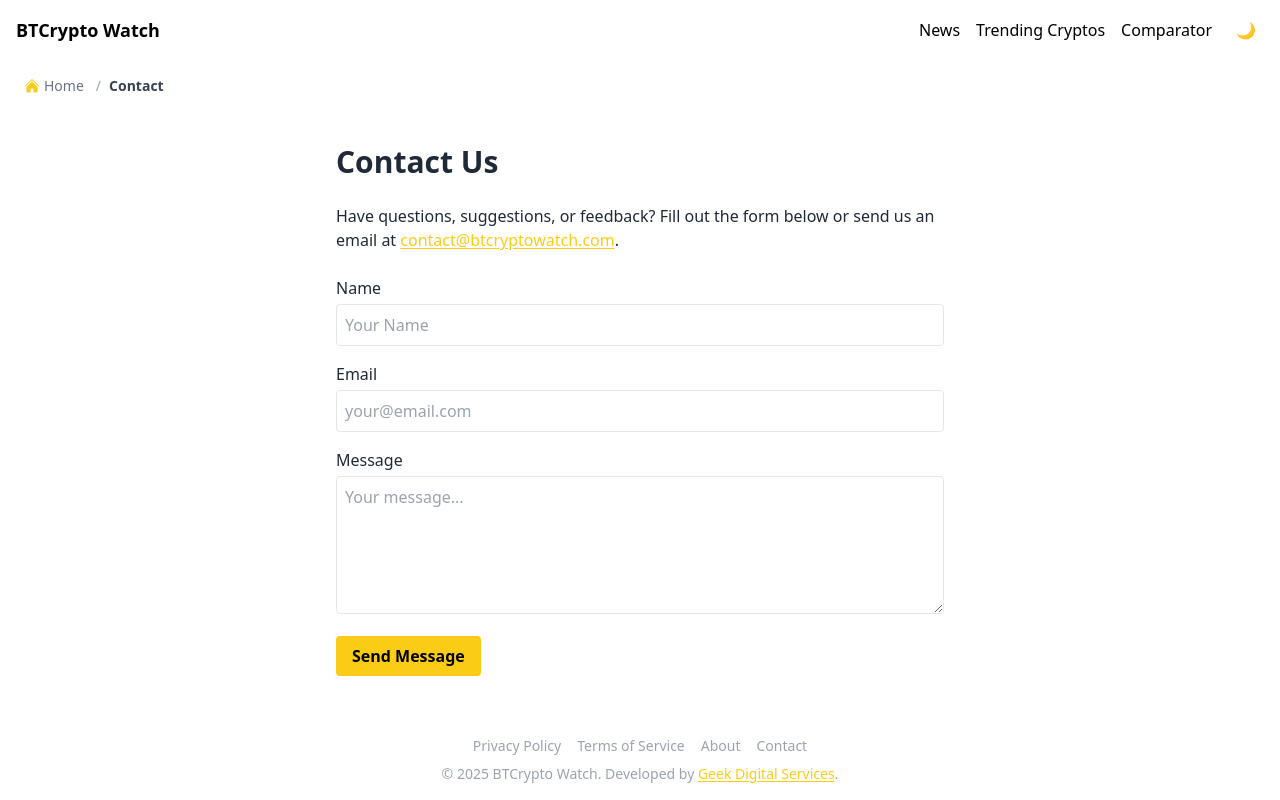
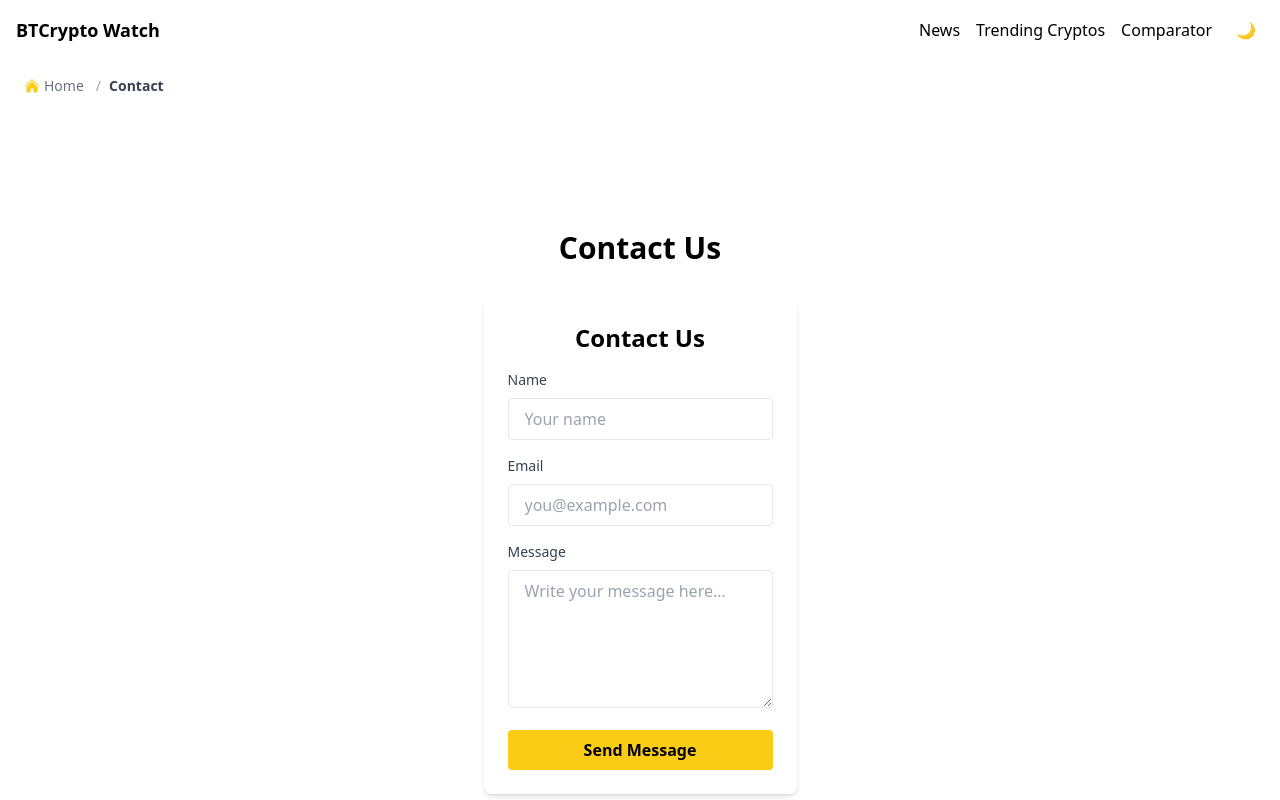
Before and after one commit to diasbass/crypto-dashboard, a Next.js app: page /contact in a window 1280 px wide. Shown: the top 800 px of the page. Built offline with nearby package versions, Linux system fonts and the light colour scheme.

Commit message:
Feat: Contact Form

```diff
--- a/package.json
+++ b/package.json
@@ -13,6 +13,7 @@
     "chart.js": "^4.4.9",
     "next": "15.3.1",
     "next-themes": "^0.4.6",
+    "nodemailer": "^6.10.1",
     "react": "^19.0.0",
     "react-chartjs-2": "^5.3.0",
     "react-dom": "^19.0.0",
@@ -23,6 +24,7 @@
     "@eslint/eslintrc": "^3",
     "@tailwindcss/postcss": "^4.1.4",
     "@types/node": "^20",
+    "@types/nodemailer": "^6.4.17",
     "@types/react": "^19",
     "@types/react-dom": "^19",
     "autoprefixer": "^10.4.21",
--- /dev/null
+++ b/src/app/api/contact/route.ts
@@ -0,0 +1,37 @@
+import nodemailer from 'nodemailer';
+import { NextResponse } from 'next/server';
+
+export async function POST(req: Request) {
+  const { name, email, message } = await req.json();
+
+  console.log('Recebido no backend:', { name, email, message }); // 👈 Log para conferir se chegou
+
+  const transporter = nodemailer.createTransport({
+    service: 'gmail',
+    auth: {
+      user: process.env.EMAIL_USER,
+      pass: process.env.EMAIL_PASS,
+    },
+  });
+
+  try {
+    const info = await transporter.sendMail({
+      from: `"Contato BTCrypto Watch" <${process.env.EMAIL_USER}>`,
+      to: process.env.EMAIL_USER,
+      subject: `Nova mensagem de ${name}`,
+      html: `
+        <h2>Nova mensagem de contato</h2>
+        <p><strong>Nome:</strong> ${name}</p>
+        <p><strong>Email:</strong> ${email}</p>
+        <p><strong>Mensagem:</strong><br/>${message}</p>
+      `,
+    });
+
+    console.log('E-mail enviado! ID:', info.messageId); // 👈 Log para conferir se foi enviado
+
+    return NextResponse.json({ success: true });
+  } catch (error) {
+    console.error('Erro ao enviar o e-mail:', error); // 👈 Log do erro se acontecer
+    return NextResponse.json({ success: false, error: 'Erro ao enviar o e-mail.' }, { status: 500 });
+  }
+}
--- a/src/app/contact/page.tsx
+++ b/src/app/contact/page.tsx
@@ -1,48 +1,10 @@
-'use client';
+import ContactForm from "../../components/ContactForm";
 
 export default function ContactPage() {
   return (
-    <div className="max-w-2xl mx-auto p-8 text-gray-800 dark:text-gray-200">
-      <h1 className="text-3xl font-bold mb-6">Contact Us</h1>
-      <p className="mb-6">
-        Have questions, suggestions, or feedback? Fill out the form below or send us an email at{" "}
-        <a href="mailto:contact@btcryptowatch.com" className="text-yellow-400 underline">
-          contact@btcryptowatch.com
-        </a>.
-      </p>
-
-      <form className="space-y-4">
-        <div>
-          <label className="block mb-1">Name</label>
-          <input
-            type="text"
-            placeholder="Your Name"
-            className="w-full p-2 border rounded dark:bg-gray-700 dark:border-gray-600 dark:text-white"
-          />
-        </div>
-        <div>
-          <label className="block mb-1">Email</label>
-          <input
-            type="email"
-            placeholder="your@email.com"
-            className="w-full p-2 border rounded dark:bg-gray-700 dark:border-gray-600 dark:text-white"
-          />
-        </div>
-        <div>
-          <label className="block mb-1">Message</label>
-          <textarea
-            rows={5}
-            placeholder="Your message..."
-            className="w-full p-2 border rounded dark:bg-gray-700 dark:border-gray-600 dark:text-white"
-          />
-        </div>
-        <button
-          type="submit"
-          className="bg-yellow-400 hover:bg-yellow-500 text-black font-bold py-2 px-4 rounded transition"
-        >
-          Send Message
-        </button>
-      </form>
+    <div className="min-h-screen flex flex-col items-center justify-center bg-white dark:bg-black text-black dark:text-white p-4">
+      <h1 className="text-3xl font-bold mb-8">Contact Us</h1>
+      <ContactForm />
     </div>
   );
 }
--- /dev/null
+++ b/src/components/ContactForm.tsx
@@ -0,0 +1,92 @@
+'use client';
+
+import { useState } from "react";
+
+export default function ContactForm() {
+  const [name, setName] = useState("");
+  const [email, setEmail] = useState("");
+  const [message, setMessage] = useState("");
+  const [status, setStatus] = useState<"idle" | "sending" | "success" | "error">("idle");
+
+  const handleSubmit = async (e: React.FormEvent) => {
+    e.preventDefault();
+    setStatus("sending");
+
+    try {
+      const res = await fetch('/api/contact', {
+        method: 'POST',
+        headers: { 'Content-Type': 'application/json' },
+        body: JSON.stringify({ name, email, message }),
+      });
+
+      if (res.ok) {
+        setStatus("success");
+        setName("");
+        setEmail("");
+        setMessage("");
+      } else {
+        setStatus("error");
+      }
+    } catch (error) {
+      console.error('Error sending message:', error);
+      setStatus("error");
+    }
+  };
+
+  return (
+    <form onSubmit={handleSubmit} className="max-w-md mx-auto p-6 bg-white dark:bg-gray-800 rounded-lg shadow-md">
+      <h1 className="text-2xl font-bold mb-4 text-center text-black dark:text-white">Contact Us</h1>
+
+      <div className="mb-4">
+        <label className="block mb-2 text-sm font-medium text-gray-700 dark:text-gray-300">Name</label>
+        <input
+          type="text"
+          value={name}
+          onChange={(e) => setName(e.target.value)}
+          required
+          className="w-full px-4 py-2 rounded border dark:bg-gray-700 dark:border-gray-600 dark:text-white"
+          placeholder="Your name"
+        />
+      </div>
+
+      <div className="mb-4">
+        <label className="block mb-2 text-sm font-medium text-gray-700 dark:text-gray-300">Email</label>
+        <input
+          type="email"
+          value={email}
+          onChange={(e) => setEmail(e.target.value)}
+          required
+          className="w-full px-4 py-2 rounded border dark:bg-gray-700 dark:border-gray-600 dark:text-white"
+          placeholder="you@example.com"
+        />
+      </div>
+
+      <div className="mb-4">
+        <label className="block mb-2 text-sm font-medium text-gray-700 dark:text-gray-300">Message</label>
+        <textarea
+          value={message}
+          onChange={(e) => setMessage(e.target.value)}
+          required
+          rows={5}
+          className="w-full px-4 py-2 rounded border dark:bg-gray-700 dark:border-gray-600 dark:text-white"
+          placeholder="Write your message here..."
+        />
+      </div>
+
+      <button
+        type="submit"
+        disabled={status === "sending"}
+        className="w-full bg-yellow-400 hover:bg-yellow-500 text-black font-bold py-2 px-4 rounded transition disabled:opacity-50"
+      >
+        {status === "sending" ? "Sending..." : "Send Message"}
+      </button>
+
+      {status === "success" && (
+        <p className="mt-4 text-green-500 text-center">Message sent successfully!</p>
+      )}
+      {status === "error" && (
+        <p className="mt-4 text-red-500 text-center">Failed to send message. Please try again.</p>
+      )}
+    </form>
+  );
+}
```
Also changed, not shown: 1 other file (tests, documents, lock files or other folders).
